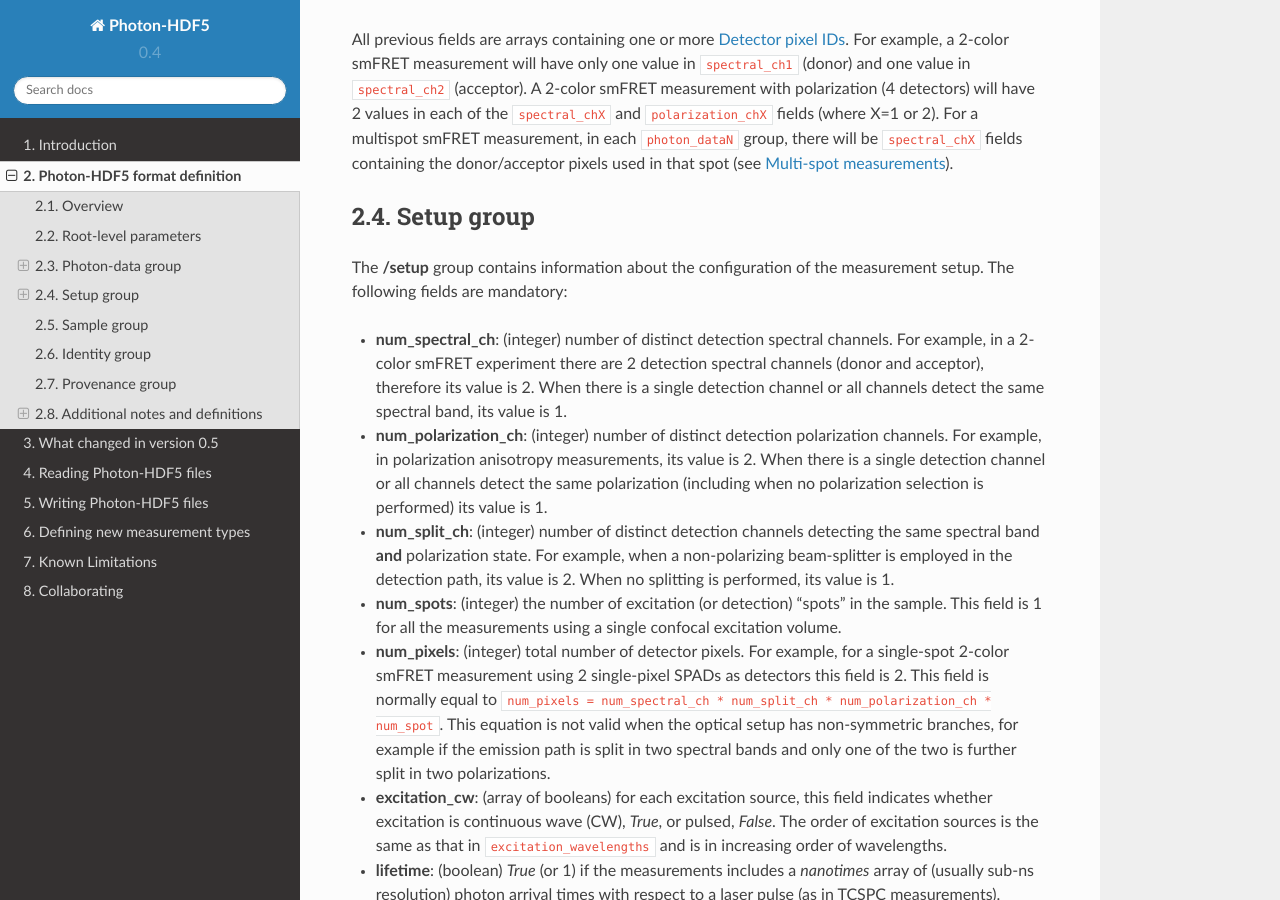
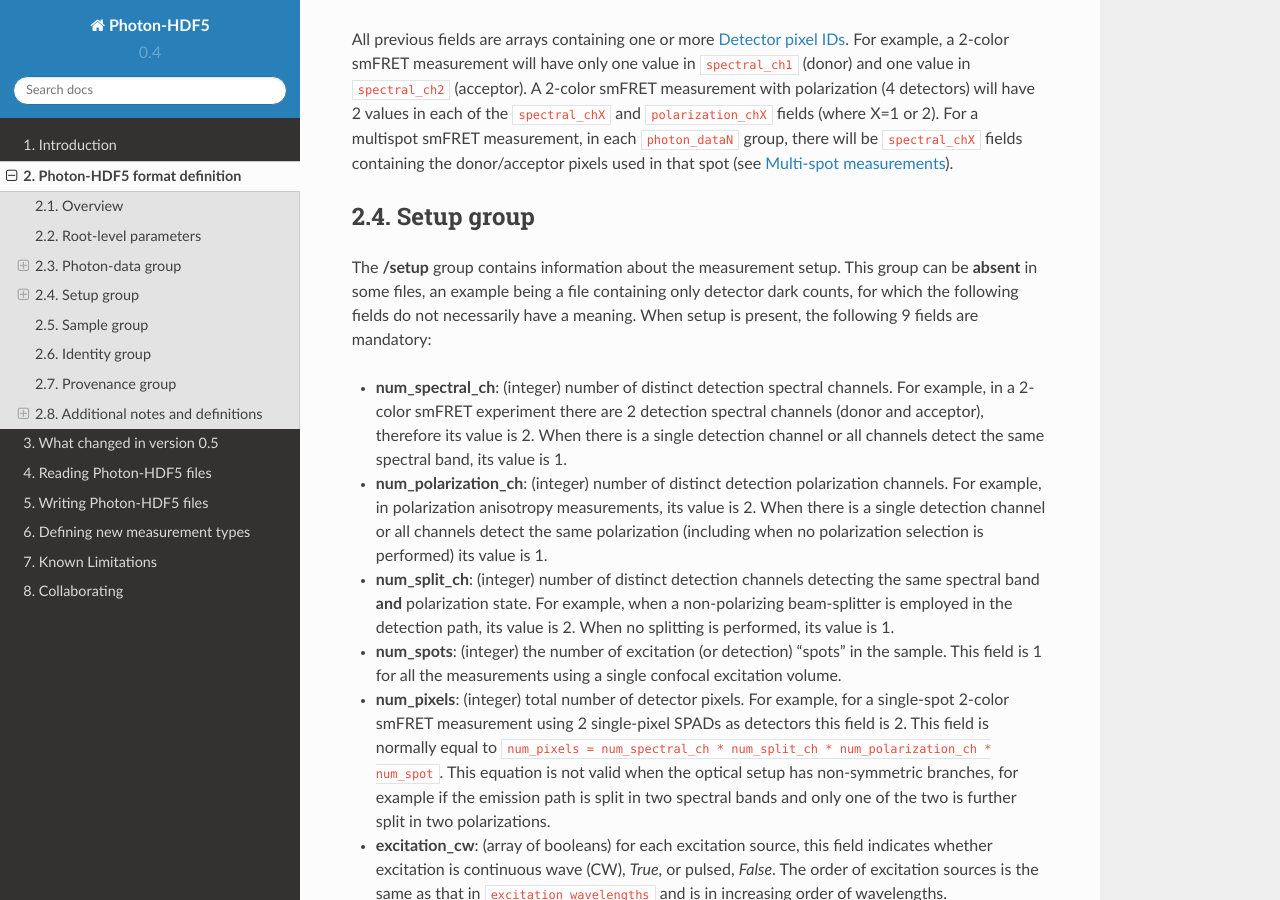
Before and after one commit to Photon-HDF5/photon-hdf5, a Sphinx documentation site: the page built from docs/phdata.rst, in a window 1280 px wide and 900 px high, scrolled down 5851 px. Built offline with Sphinx 7.4.7 and the Read the Docs theme 2.0.0, drawn with Linux system fonts in a browser that asks for light colours.

Commit message:
Update intro paragraph for /setup

```diff
--- a/docs/phdata.rst
+++ b/docs/phdata.rst
@@ -251,8 +251,11 @@ pixels used in that spot (see :ref:`multi_spot`).
 Setup group
 -----------
 
-The **/setup** group contains information about the configuration of
-the measurement setup. The following fields are mandatory:
+The **/setup** group contains information about the measurement setup.
+This group can be **absent** in some files, an example being
+a file containing only detector dark counts, for which the following
+fields do not necessarily have a meaning.
+When setup is present, the following 9 fields are mandatory:
 
 - **num_spectral_ch**: (integer) number of distinct detection spectral
   channels. For example, in a 2-color smFRET experiment there are 2
```
